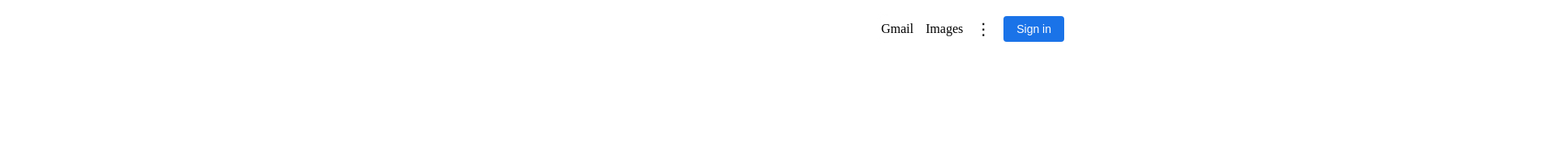
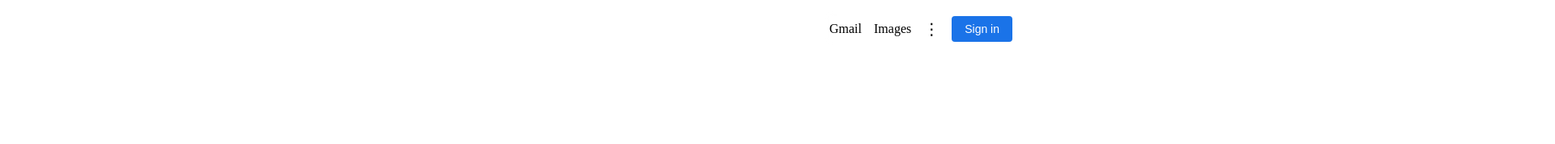
Before and after one commit to Hiba-Z-Hawawreh/Google-clone, a plain HTML site: page index.html in a window 1280 px wide. Shown: the top 179 px of the page at 81% size, 1920 px wide, since content can reach past the window. Drawn offline with Linux system fonts and the light colour scheme.

Commit message:
Update style.css

```diff
--- a/style.css
+++ b/style.css
@@ -15,7 +15,7 @@ body {
   align-items: center;
   gap: 15px;
   margin-top: 20px;
-  margin-left: 85%;
+  margin-left: 80%;
   width: 100%;
   flex-direction: row;
   box-shadow: 0 -1px 5px rgba(248, 247, 247, 0.1);
```
